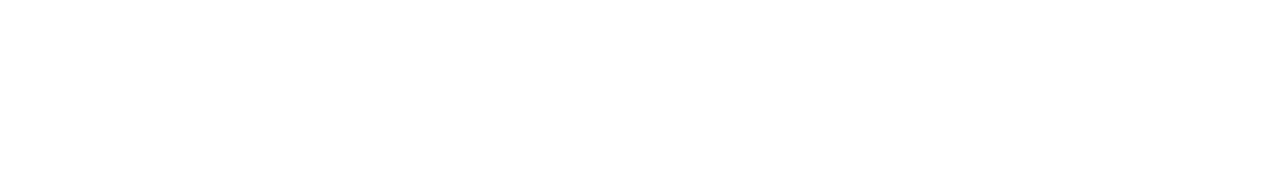
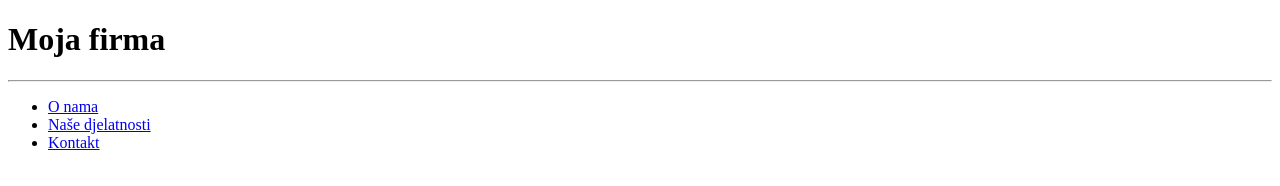
Before and after one commit to Meling1/algebra.vjezba.html.1, a plain HTML site: page index.html in a window 1280 px wide. Drawn offline with Linux system fonts and the light colour scheme.

Commit message:
dodana navigacija

```diff
--- a/index.html
+++ b/index.html
@@ -7,7 +7,15 @@
   </head>
   <body>
     <header>
-      <nav></nav>
+      <h1>Moja firma</h1>
+      <nav>
+        <hr />
+        <ul>
+          <li><a href="#p1">O nama</a></li>
+          <li><a href="#p2">Naše djelatnosti</a></li>
+          <li><a href="#p3">Kontakt</a></li>
+        </ul>
+      </nav>
     </header>
     <main></main>
 
```
